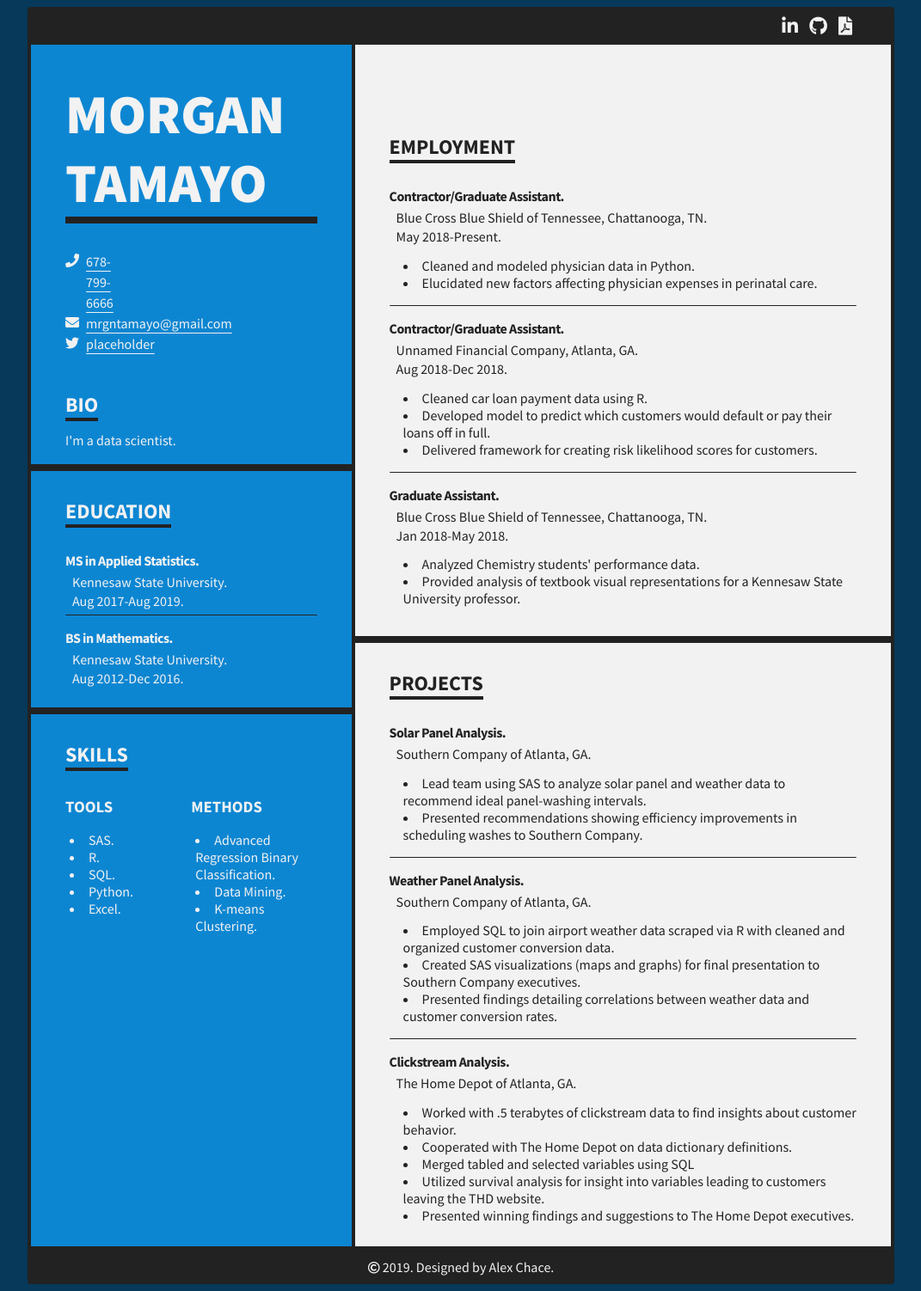
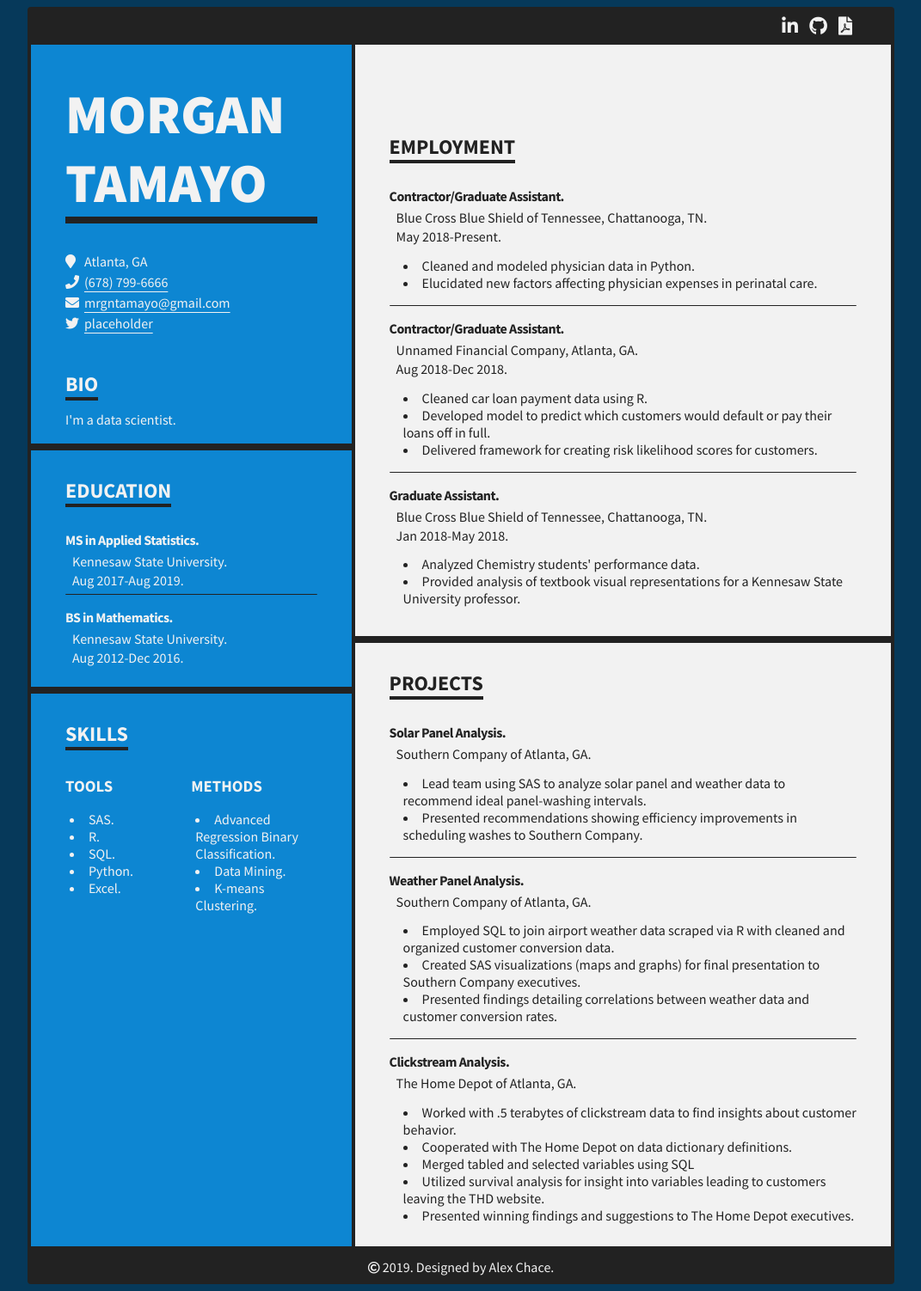
Before and after one commit to mrgntamayo/mrgntamayo.github.io, a Jekyll site: the page built from index.md, in a window 1280 px wide. Shown: the whole page at 86% size, without its empty margins (104-1175 px from the left). Built offline with Jekyll 4.4.1, drawn with Linux system fonts in a browser that asks for light colours; nearby versions of some CDN libraries.

Commit message:
fixed contact column size and added location

```diff
--- a/_data/cv.yaml
+++ b/_data/cv.yaml
@@ -1,5 +1,6 @@
 name_title: Morgan Tamayo
-phone: 678-799-6666
+phone: (678) 799-6666
+location: Atlanta, GA
 email: mrgntamayo@gmail.com
 twitter: placeholder
 github: placeholder
--- a/_includes/cv/about.html
+++ b/_includes/cv/about.html
@@ -2,16 +2,20 @@
 
 <div class="contact">
     <div class="row">
-        <div class="column"><i class="fas fa-phone"></i></div>
-        <div class="column"><a href="tel:{{ site.data.cv.phone }}">{{ site.data.cv.phone }}</a></div>
+        <div class="column icon"><i class="fas fa-map-marker"></i></div>
+        <div class="column data">{{ site.data.cv.location }}</div>
     </div>
     <div class="row">
-        <div class="column"><i class="fas fa-envelope"></i></div>
-        <div class="column"><a href="mailto:{{ site.data.cv.email }}">{{ site.data.cv.email }}</a></div>
+        <div class="column icon"><i class="fas fa-phone"></i></div>
+        <div class="column data"><a href="tel:{{ site.data.cv.phone }}">{{ site.data.cv.phone }}</a></div>
     </div>
     <div class="row">
-        <div class="column"><i class="fab fa-twitter"></i></div>
-        <div class="column"><a href="http://twitter.com/{{ site.data.cv.twitter }}">{{ site.data.cv.twitter }}</a></div>
+        <div class="column icon"><i class="fas fa-envelope"></i></div>
+        <div class="column data"><a href="mailto:{{ site.data.cv.email }}">{{ site.data.cv.email }}</a></div>
+    </div>
+    <div class="row">
+        <div class="column icon"><i class="fab fa-twitter"></i></div>
+        <div class="column data"><a href="http://twitter.com/{{ site.data.cv.twitter }}">{{ site.data.cv.twitter }}</a></div>
     </div>
 </div>
 
--- a/_sass/_cv.scss
+++ b/_sass/_cv.scss
@@ -7,15 +7,16 @@
     line-height: 1.5;
     .column {
         float: left;
-        width: 1.5em;
         padding: 0;
         margin: 0;
         vertical-align: middle;
     }
+    .icon { width: 7.5%; }
+    .data { width: 92.5%; }
     .fas, .fab {
         vertical-align: middle;
         text-align: left;
-        margin-top: 2.5px;
+        margin-top: $border-size;
     }
 }
 
```
Also changed, not shown: 6 other files.
